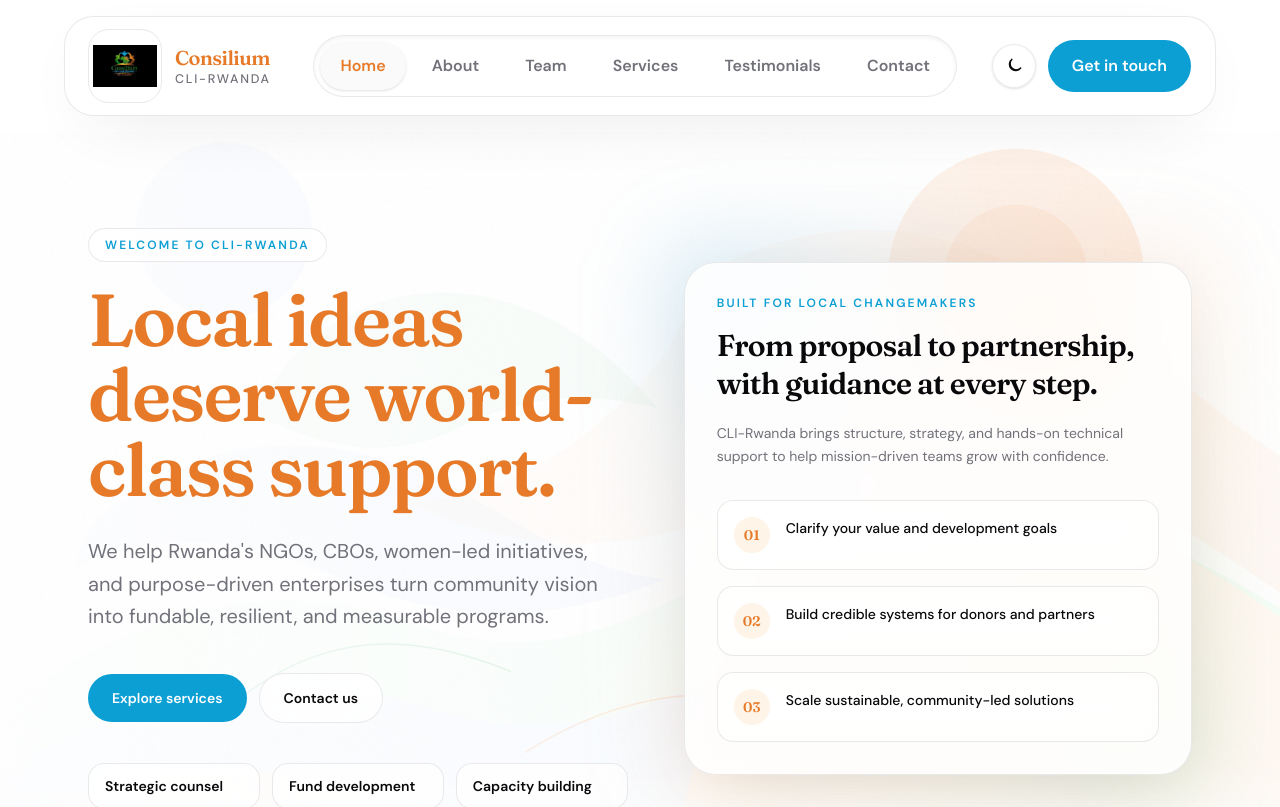
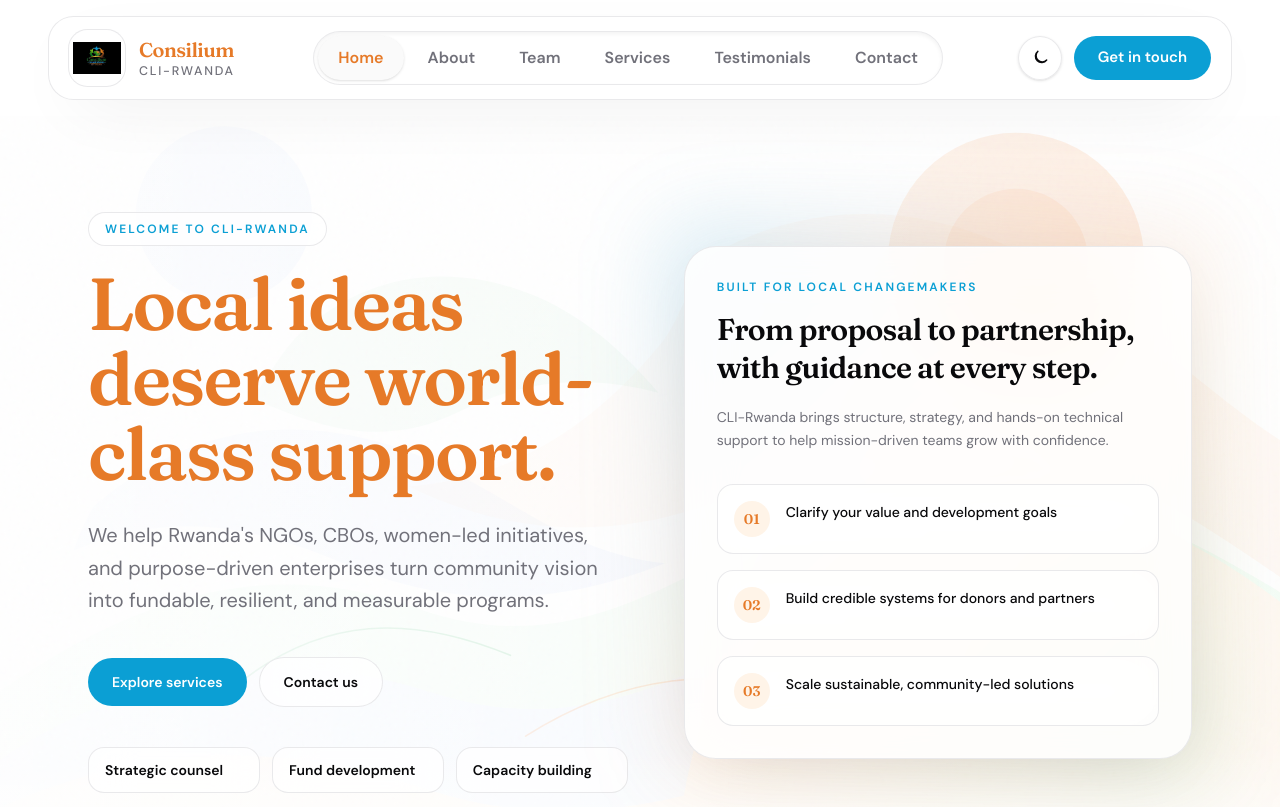
Before and after one commit to hirwacedric123/cli-rwanda, a Next.js app: page / in a window 1280 px wide. Shown: the top 807 px of the page. Built offline with nearby package versions, Linux system fonts and the light colour scheme.

Commit message:
Overhaul header navigation with hash awareness and a11y.
Track in-page anchors, trap focus in the mobile menu, and close on route changes.

```diff
--- a/components/Header.tsx
+++ b/components/Header.tsx
@@ -3,14 +3,28 @@
 import Image from "next/image";
 import Link from "next/link";
 import { usePathname } from "next/navigation";
-import { useEffect, useState } from "react";
+import { useEffect, useId, useRef, useState } from "react";
 import { nav, site } from "@/lib/content";
 import { ThemeToggle } from "./ThemeToggle";
+
+function pathMatches(pathname: string, href: string) {
+  const [path, hash] = href.split("#");
+  const base = path || "/";
+  if (hash) {
+    if (base === "/" && pathname === "/") return false;
+    return pathname === base;
+  }
+  return pathname === base;
+}
 
 export function Header() {
   const pathname = usePathname();
   const [open, setOpen] = useState(false);
   const [scrolled, setScrolled] = useState(false);
+  const [hash, setHash] = useState("");
+  const menuId = useId();
+  const panelRef = useRef<HTMLDivElement>(null);
+  const toggleRef = useRef<HTMLButtonElement>(null);
 
   useEffect(() => {
     const onScroll = () => setScrolled(window.scrollY > 8);
@@ -20,61 +34,135 @@ export function Header() {
   }, []);
 
   useEffect(() => {
+    const syncHash = () => setHash(window.location.hash.replace(/^#/, ""));
+    syncHash();
+    window.addEventListener("hashchange", syncHash);
+    window.addEventListener("popstate", syncHash);
+    return () => {
+      window.removeEventListener("hashchange", syncHash);
+      window.removeEventListener("popstate", syncHash);
+    };
+  }, []);
+
+  useEffect(() => {
+    setOpen(false);
+    setHash(window.location.hash.replace(/^#/, ""));
+  }, [pathname]);
+
+  useEffect(() => {
     document.body.style.overflow = open ? "hidden" : "";
     return () => {
       document.body.style.overflow = "";
     };
   }, [open]);
 
+  useEffect(() => {
+    if (!open) return;
+
+    const onKeyDown = (event: KeyboardEvent) => {
+      if (event.key === "Escape") {
+        setOpen(false);
+        toggleRef.current?.focus();
+        return;
+      }
+
+      if (event.key !== "Tab" || !panelRef.current) return;
+
+      const focusable = panelRef.current.querySelectorAll<HTMLElement>(
+        'a[href], button:not([disabled]), [tabindex]:not([tabindex="-1"])',
+      );
+      if (focusable.length === 0) return;
+
+      const first = focusable[0];
+      const last = focusable[focusable.length - 1];
+
+      if (event.shiftKey && document.activeElement === first) {
+        event.preventDefault();
+        last.focus();
+      } else if (!event.shiftKey && document.activeElement === last) {
+        event.preventDefault();
+        first.focus();
+      }
+    };
+
+    document.addEventListener("keydown", onKeyDown);
+    const firstLink = panelRef.current?.querySelector<HTMLElement>("a[href]");
+    firstLink?.focus();
+
+    return () => document.removeEventListener("keydown", onKeyDown);
+  }, [open]);
+
+  function isActive(href: string) {
+    const [path, itemHash] = href.split("#");
+    const base = path || "/";
+
+    if (itemHash) {
+      return pathname === base && hash === itemHash;
+    }
+
+    if (href === "/") return pathname === "/" && !hash;
+    return pathMatches(pathname, href) && !["team", "testimonials"].includes(hash);
+  }
+
+  function handleNavClick(href: string) {
+    const [, itemHash] = href.split("#");
+    setHash(itemHash || "");
+    setOpen(false);
+  }
+
   return (
     <header
-      className={`sticky top-0 z-50 px-3 py-4 transition-all duration-300 ${
+      className={`sticky top-0 z-50 transition-colors duration-300 ${
         scrolled
-          ? "bg-[linear-gradient(to_bottom,var(--header-bg),transparent)]"
+          ? "bg-[linear-gradient(to_bottom,var(--header-bg)_0%,var(--header-bg)_55%,transparent_100%)]"
           : "bg-transparent"
       }`}
     >
-      <div className="mx-auto flex h-[6.25rem] max-w-6xl items-center justify-between gap-5 rounded-[1.85rem] border border-glass-border bg-header-panel px-5 shadow-soft backdrop-blur-xl sm:px-6">
+      <div className="px-3 py-3 sm:px-4 sm:py-4">
+        <div className="site-container-wide flex h-[var(--header-height)] items-center justify-between gap-3 rounded-[1.35rem] border border-glass-border bg-header-panel px-3 shadow-soft backdrop-blur-xl sm:gap-4 sm:rounded-[1.6rem] sm:px-5">
           <Link
             href="/"
-          className="group flex items-center gap-3.5 rounded-full pr-2 transition-transform duration-300 hover:-translate-y-0.5"
+            className="group flex min-h-[var(--touch)] items-center gap-2.5 rounded-full pr-1 transition-transform duration-300 hover:-translate-y-0.5 sm:gap-3.5"
             aria-label={`${site.fullName} home`}
+            onClick={() => setOpen(false)}
           >
-          <span className="flex h-16 w-16 items-center justify-center overflow-hidden rounded-[1.25rem] bg-logo-plate p-1 shadow-soft ring-1 ring-glass-border sm:h-[4.5rem] sm:w-[4.5rem]">
+            <span className="flex h-12 w-12 items-center justify-center overflow-hidden rounded-[1rem] bg-logo-plate p-1 shadow-soft ring-1 ring-glass-border sm:h-14 sm:w-14 sm:rounded-[1.15rem]">
               <Image
                 src="/cli-logo-transparent.png"
                 alt=""
-              width={72}
-              height={72}
+                width={56}
+                height={56}
                 className="h-full w-full object-contain"
                 priority
               />
             </span>
-          <span className="hidden sm:flex flex-col leading-tight">
-            <span className="font-display text-xl font-semibold tracking-tight text-primary">
+            <span className="hidden min-[400px]:flex flex-col leading-tight">
+              <span className="font-display text-lg font-semibold tracking-tight text-primary sm:text-xl">
                 Consilium
               </span>
-            <span className="text-[0.78rem] font-medium uppercase tracking-[0.14em] text-muted">
+              <span className="text-[0.7rem] font-medium uppercase tracking-[0.14em] text-muted sm:text-[0.78rem]">
                 CLI-Rwanda
               </span>
             </span>
           </Link>
 
           <nav
-          className="hidden items-center gap-1.5 rounded-full border border-glass-border bg-white/70 p-1.5 shadow-inner backdrop-blur-xl dark:bg-white/[0.08] md:flex"
+            className="hidden items-center gap-1 rounded-full border border-glass-border bg-white/70 p-1 shadow-inner backdrop-blur-xl dark:bg-white/[0.08] lg:flex"
             aria-label="Primary"
           >
             {nav.map((item) => {
-            const active = pathname === item.href;
+              const active = isActive(item.href);
               return (
                 <Link
                   key={item.href}
                   href={item.href}
-                className={`rounded-full px-5 py-3 text-base font-semibold transition-all duration-300 ${
+                  onClick={() => handleNavClick(item.href)}
+                  className={`rounded-full px-4 py-2.5 text-sm font-semibold transition-all duration-200 xl:px-5 xl:text-base ${
                     active
                       ? "bg-surface text-primary shadow-sm"
                       : "text-muted hover:bg-surface/70 hover:text-foreground"
                   }`}
+                  aria-current={active ? "page" : undefined}
                 >
                   {item.label}
                 </Link>
@@ -82,19 +170,17 @@ export function Header() {
             })}
           </nav>
 
-        <div className="flex items-center gap-3">
+          <div className="flex items-center gap-2 sm:gap-3">
             <ThemeToggle />
-          <Link
-            href="/contact"
-            className="hidden rounded-full bg-accent px-6 py-3.5 text-base font-semibold text-white shadow-soft transition-all duration-300 hover:-translate-y-0.5 hover:bg-accent-hover hover:shadow-md sm:inline-flex"
-          >
+            <Link href="/contact" className="btn-primary hidden sm:inline-flex !py-2.5 text-sm">
               Get in touch
             </Link>
             <button
+              ref={toggleRef}
               type="button"
-            className="inline-flex h-12 w-12 items-center justify-center rounded-full border border-glass-border bg-glass-bg text-foreground shadow-sm backdrop-blur-xl transition-colors hover:border-accent md:hidden"
+              className="inline-flex h-11 w-11 items-center justify-center rounded-full border border-glass-border bg-glass-bg text-foreground shadow-sm backdrop-blur-xl transition-colors hover:border-accent lg:hidden"
               aria-expanded={open}
-            aria-controls="mobile-nav"
+              aria-controls={menuId}
               aria-label={open ? "Close menu" : "Open menu"}
               onClick={() => setOpen((v) => !v)}
             >
@@ -102,26 +188,43 @@ export function Header() {
             </button>
           </div>
         </div>
+      </div>
 
       <div
-        id="mobile-nav"
-        className={`mx-auto mt-3 max-w-6xl overflow-hidden rounded-[1.5rem] border border-glass-border bg-header-panel shadow-soft backdrop-blur-xl md:hidden ${
-          open ? "block" : "hidden"
+        className={`fixed inset-0 z-40 bg-foreground/25 backdrop-blur-[2px] transition-opacity duration-300 lg:hidden ${
+          open ? "opacity-100" : "pointer-events-none opacity-0"
         }`}
+        aria-hidden={!open}
+        onClick={() => setOpen(false)}
+      />
+
+      <div
+        id={menuId}
+        ref={panelRef}
+        className={`absolute inset-x-3 top-[calc(var(--header-height)+1.35rem)] z-50 origin-top transition-all duration-300 sm:inset-x-4 lg:hidden ${
+          open
+            ? "translate-y-0 scale-100 opacity-100"
+            : "pointer-events-none -translate-y-2 scale-[0.98] opacity-0"
+        }`}
+        aria-hidden={!open}
       >
-        <nav className="flex flex-col gap-1 p-3" aria-label="Mobile">
+        <nav
+          className="site-container-wide flex flex-col gap-1 rounded-[1.35rem] border border-glass-border bg-header-panel p-3 shadow-soft backdrop-blur-xl"
+          aria-label="Mobile"
+        >
           {nav.map((item) => {
-            const active = pathname === item.href;
+            const active = isActive(item.href);
             return (
               <Link
                 key={item.href}
                 href={item.href}
-                onClick={() => setOpen(false)}
-                className={`rounded-2xl px-4 py-3 text-base font-semibold transition-colors ${
+                onClick={() => handleNavClick(item.href)}
+                className={`min-h-[var(--touch)] rounded-2xl px-4 py-3 text-base font-semibold transition-colors ${
                   active
                     ? "bg-surface text-primary shadow-sm"
                     : "text-foreground hover:bg-surface/70"
                 }`}
+                aria-current={active ? "page" : undefined}
               >
                 {item.label}
               </Link>
@@ -129,8 +232,8 @@ export function Header() {
           })}
           <Link
             href="/contact"
-            onClick={() => setOpen(false)}
-            className="mt-2 rounded-full bg-accent px-4 py-3 text-center text-sm font-semibold text-white shadow-soft transition-colors hover:bg-accent-hover"
+            onClick={() => handleNavClick("/contact")}
+            className="btn-primary mt-2 w-full"
           >
             Get in touch
           </Link>
```
Lines whose indentation alone changed are shown as unchanged.
